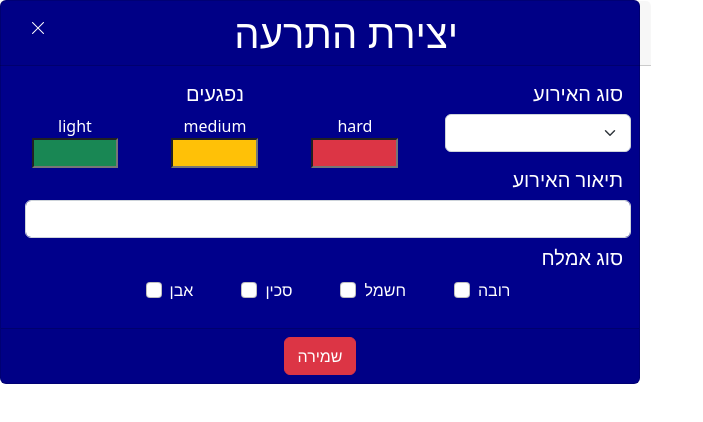
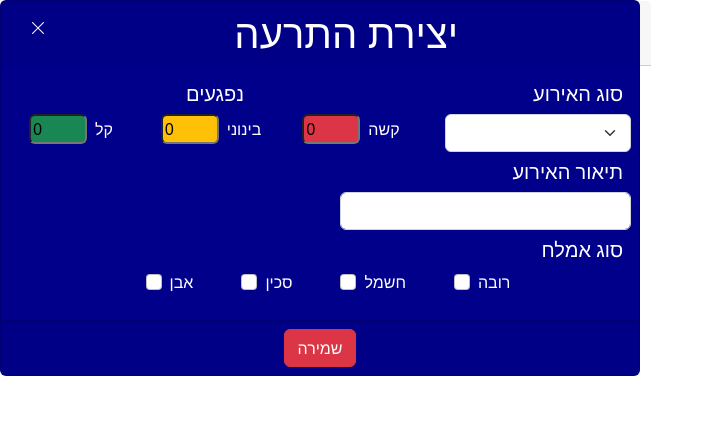
Before and after one commit to madorADI/project1, a Vue app in the folder frontend/: page / in a window 1280 px wide. Shown: the top 422 px of the page, without its empty margins (0-703 px from the left). Built offline with nearby package versions, Linux system fonts and the light colour scheme.

Commit message:
feat:(newAlert.vue)add validition

```diff
--- a/frontend/src/components/newAlert.vue
+++ b/frontend/src/components/newAlert.vue
@@ -2,7 +2,7 @@
   <div class="card text-center text-white w-50" id="newAlert">
     <div class="row card-header">
       <div class="col-1">
-        <button type="button" class="btn text-white">
+        <button type="button" class="btn text-white" @click="closeCard">
           <i class="bi bi-x-lg"></i>
         </button>
       </div>
@@ -13,14 +13,21 @@
         <div class="injuries col-8">
           <h5 class="card-title text-center">נפגעים</h5>
           <div class="row">
-            <div
-              class="col-4"
-              v-for="(value, key) in injuries"
-              :key="key"
-            >
-              <label :for="key"> {{ key }} </label>
+            <div class="col-4" v-for="value in injuries" :key="value.name">
               <input
-              :class="{'bg-danger': key === 'hard','bg-warning': key === 'medium', 'bg-success': key === 'light'}" type="text" class="w-75" :id="key" />
+                :class="{
+                  'bg-danger': value.name === 'hard',
+                  'bg-warning': value.name === 'medium',
+                  'bg-success': value.name === 'light',
+                }"
+                type="text"
+                class="w-50 rounded"
+                :id="value.name"
+                v-model="value.numberOfInjeries"
+              />
+              <label class="mx-2" :for="value.name">
+                {{ value.realName }}
+              </label>
             </div>
           </div>
         </div>
@@ -28,6 +35,7 @@
           <h5 class="card-title text-end">סוג האירוע</h5>
           <div class="input-group m-2">
             <select
+              :class="{'is-invalid': !selectedEventType && validation}"
               id="eventType"
               class="form-select"
               aria-label="events type"
@@ -40,14 +48,20 @@
           </div>
         </div>
       </div>
+      <div class="row">
+        <div class="col-6" ></div>
+        <div class="description col-6 ">
           <h5 class="card-title text-end">תיאור האירוע</h5>
           <div class="input-group m-2">
             <input
+              :class="{'is-invalid':!description && validation}"
               type="text"
               class="form-control"
               id="description"
               v-model="description"
             />
+          </div>
+        </div>
       </div>
 
       <h5 class="card-title text-end">סוג אמלח</h5>
@@ -58,6 +72,7 @@
           :key="weapon"
         >
           <input
+            :class="{'is-invalid': !selectedWeapons.length && validation }"
             v-model="selectedWeapons"
             :value="weapon"
             class="form-check-input"
@@ -71,7 +86,7 @@
       </div>
     </div>
     <div class="card-footer">
-      <button type="button" class="btn btn-danger">שמירה</button>
+      <button type="button" class="btn btn-danger" @click="sendNewAlert" >שמירה</button>
     </div>
   </div>
 </template>
@@ -85,10 +100,23 @@ export default {
       eventsWeapons: [],
       selectedWeapons: [],
       selectedEventType: null,
+      validation: false,
       injuries: {
-        light: "",
-        medium: "",
-        hard: "",
+        light: {
+          realName: "קל",
+          name: "light",
+          numberOfInjeries:0
+        },
+        medium: {
+          realName: "בינוני",
+          name: "medium",
+          numberOfInjeries:0
+        },
+        hard: {
+          realName: "קשה",
+          name: "hard",
+          numberOfInjeries:0
+        },
       },
       description: "",
       coordinates: "",
@@ -105,6 +133,16 @@ export default {
     getEventsWeapons() {
       this.eventsWeapons = ["אבן", "סכין", "חשמל", "רובה"];
     },
+    closeCard() {},
+    sendNewAlert() {
+        if(!this.selectedEventType
+        || !this.selectedWeapons
+        || !this.description) {
+            this.validation = true;
+        }else {
+            alert("valid");
+        }
+    }
   },
 };
 </script>
```
Lines whose indentation alone changed are shown as unchanged.
